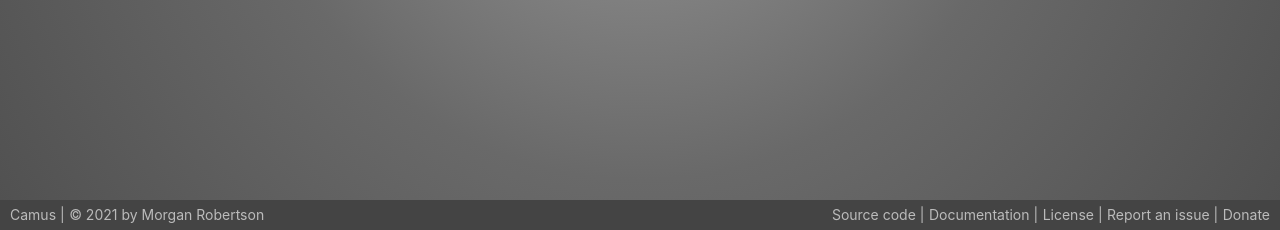
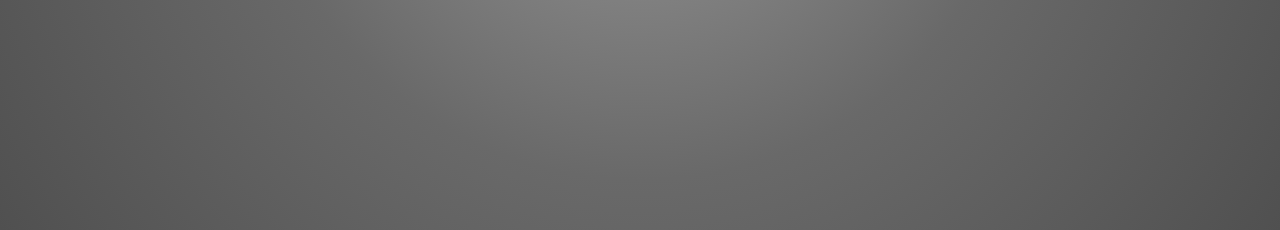
Before and after one commit to leafway/camus, a Python web app: template camus/templates/public.html in a window 1280 px wide. Shown: the part 646-876 px from the top of the page. Run offline with Jinja, Linux system fonts and the light colour scheme; the template is opened without the code that fills it, so the values that code supplies are empty; some libraries are stand-ins or nearby versions.

Commit message:
Update base.html

```diff
--- a/camus/templates/base.html
+++ b/camus/templates/base.html
@@ -27,19 +27,6 @@
 
     {% block app_content %}{% endblock %}
 
-    <footer>
-      <div class="footer-left">
-        <p><a href="/">Camus</a> | </p>
-        <p>&#169; 2021 by Morgan Robertson</p>
-      </div>
-      <div class="footer-right">
-        <p><a href="https://github.com/camuschat/camus">Source code</a> | </p>
-        <p><a href="https://docs.camus.chat">Documentation</a> | </p>
-        <p><a href="https://github.com/camuschat/camus/blob/master/LICENSE">License</a> | </p>
-        <p><a href="https://github.com/camuschat/camus/issues">Report an issue</a> | </p>
-        <p><a href="https://liberapay.com/mrgnr">Donate</a></p>
-      </div>
-    </footer>
   </div>
 {% endblock %}
 
```
